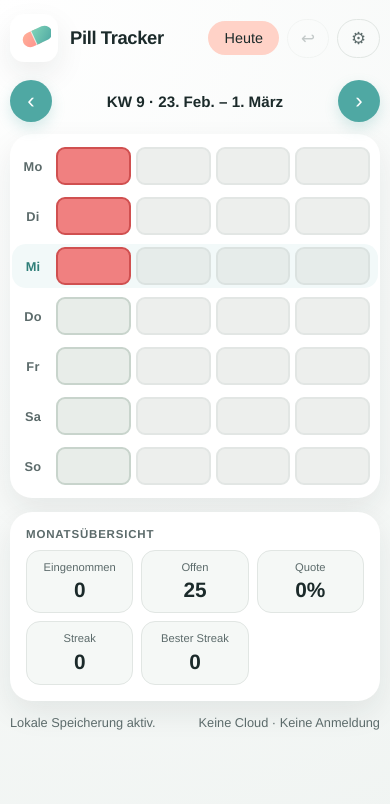
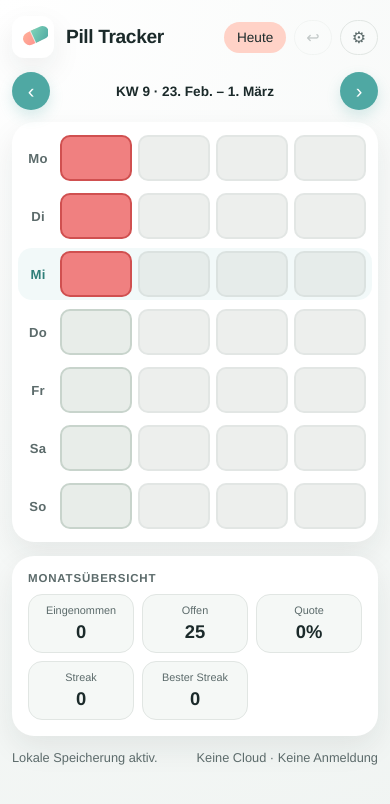
Before and after one commit to KarstenRoeth/pill-tracker, a plain HTML site: page index.html in a window 390 px wide. Drawn offline with Linux system fonts and the light colour scheme.

Commit message:
Add files via upload

```diff
--- a/styles.css
+++ b/styles.css
@@ -369,20 +369,36 @@ h1 {
 .legend-dot.missed   { background: var(--cell-missed); }
 .legend-dot.inactive { background: var(--cell-inactive); }
 
-/* ── Responsive ─────────────────────────────────────────────────────── */
-@media (max-width: 400px) {
-  .app { padding: 14px 10px 28px; }
-  h1 { font-size: 1.15rem; }
+/* ── Responsive: iPhone 12 und ähnliche (≤ 430px) ───────────────────── */
+@media (max-width: 430px) {
+  .app { padding: 16px 12px 32px; }
+  h1 { font-size: 1.2rem; }
 
-  .week-card { padding: 10px; gap: 6px; }
+  .topbar { margin-bottom: 14px; }
+  .pill-icon { width: 42px; height: 42px; border-radius: 12px; }
+  .pill-icon svg { width: 30px; height: 30px; }
+  .btn.ghost { padding: 7px 11px; font-size: 1rem; }
+  .btn.secondary { padding: 8px 13px; font-size: 0.85rem; }
 
-  .dose-cell { height: 38px; border-radius: 9px; }
-  .dose-cells { gap: 5px; }
-  .day-label { width: 26px; font-size: 0.8rem; }
+  .week-label { font-size: 0.85rem; }
+  .btn.icon { width: 38px; height: 38px; font-size: 1.25rem; }
+
+  .week-card { padding: 10px 12px; gap: 6px; }
+  .day-row { gap: 8px; }
+  .day-row.today { padding: 3px 6px; margin: 0 -6px; }
+  .day-label { width: 28px; font-size: 0.82rem; }
+  .dose-cells { gap: 6px; }
+  .dose-cell { height: 46px; border-radius: 10px; }
 
   .stats-grid { grid-template-columns: repeat(3, 1fr); }
+  .stat { padding: 9px 6px; }
+  .stat-label { font-size: 0.68rem; }
+  .stat-value { font-size: 1.15rem; }
 }
 
-@media (max-width: 340px) {
+@media (max-width: 350px) {
+  .dose-cell { height: 40px; border-radius: 9px; }
+  .dose-cells { gap: 4px; }
+  .day-label { width: 24px; font-size: 0.75rem; }
   .stats-grid { grid-template-columns: repeat(2, 1fr); }
 }
```
